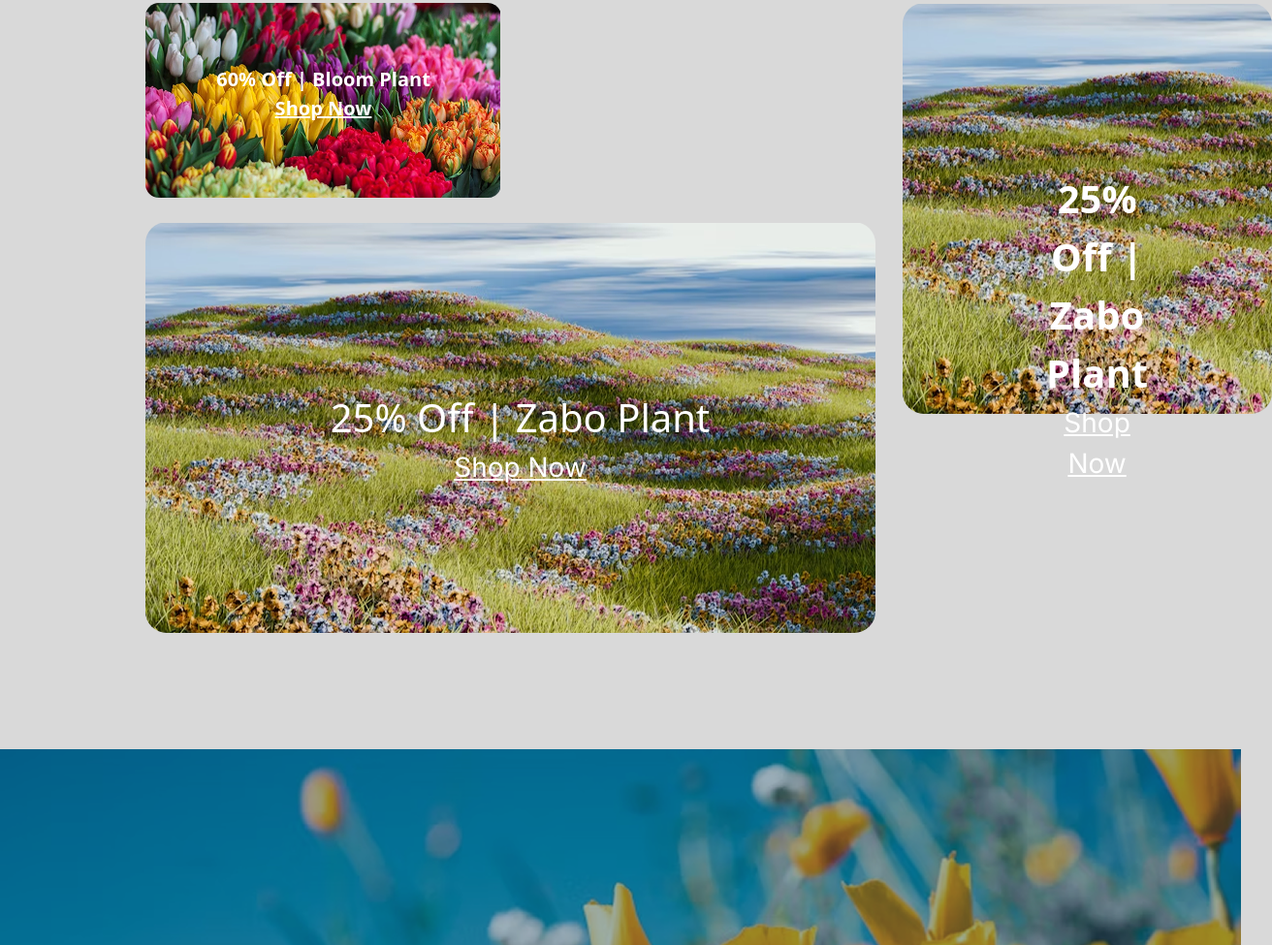
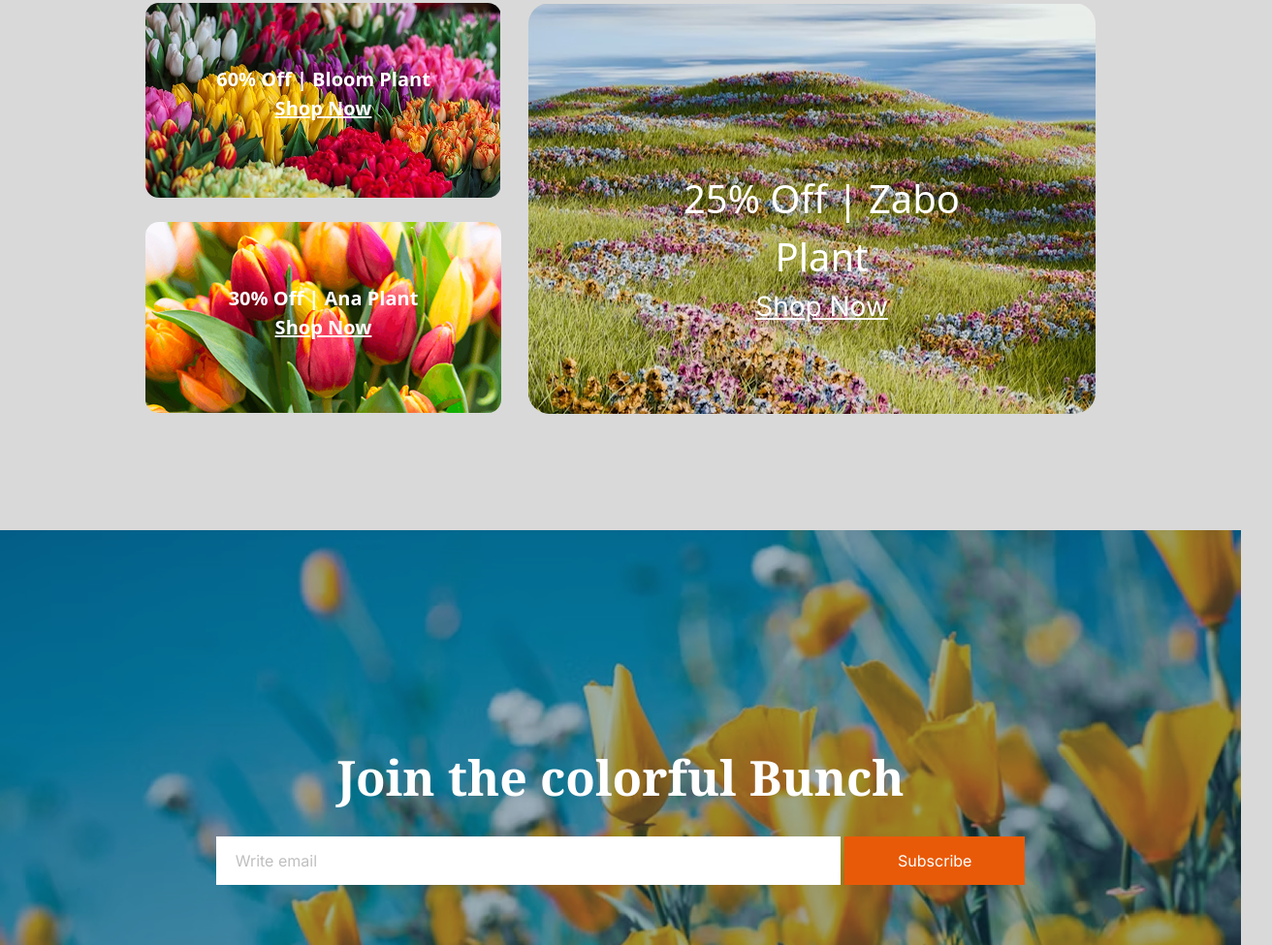
Before and after one commit to MoriumIslam/Assignment-02, a plain HTML site: page index.html in a window 1280 px wide. Shown: the part 3126-4101 px from the top of the page at 97% size, 1312 px wide, since content can reach past the window. Drawn offline with nearby package versions, Linux system fonts and the light colour scheme.

Commit message:
new correction

```diff
--- a/index.html
+++ b/index.html
@@ -16,6 +16,7 @@
 
 
 </head>
+
 <body>
   <header>
     <div class="header">
@@ -37,6 +38,8 @@
         </div>
       </div>
     </div>
+
+
     <div class="banner flex">
       <div class="banner-detail">
         <h1 class="banner-title font-bold text-[65px] noto-serif-normal">ALWAYS <span class="h3">FRESH <br>
@@ -136,8 +139,8 @@
     <section>
       <div class="latest-deal text-center">
         <h1 class="font-bold text-[50px] noto-serif-normal "><span class="h3">Latest</span> Deals</h1>
-          <p class="description">Indulge your senses with the beauty and fragrance of our fresh flower shop. From <br>classic
-            roses to exotic blooms, we
+        <p class="description">Indulge your senses with the beauty and fragrance of our fresh flower shop. From
+          <br>classic roses to exotic blooms, we
           offer a wide variety of fresh.</p>
       </div>
     </section>
@@ -147,15 +150,15 @@
           <h4 class="offer-title text-center">60% Off | Bloom Plant</h4>
           <h5 class="offer-detail underline text-center">Shop Now</h5>
         </div>
-        <div class="offer-div-2">
-          <h4 class="offer-title text-center">25% Off | Zabo Plant</h4>
-          <h5 class="offer-detail underline text-center inter-normal lg:font-semi-bold lg:text-[28px]">Shop Now</h5>
+        <div class="offer-div-3">
+          <h4 class="offer-title text-center">30% Off | Ana Plant</h4>
+          <h5 class="offer-detail underline text-center">Shop Now</h5>
         </div>
       </div>
 
       <div class="offer-div-2">
-          <h4 class="offer-title text-center text-[40px] font-bold">25% Off | Zabo Plant</h4>
-          <h5 class="offer-detail underline text-center inter-normal font-semi-bold text-[28px]">Shop Now</h5>
+        <h4 class="offer-title text-center">25% Off | Zabo Plant</h4>
+        <h5 class="offer-detail underline text-center inter-normal lg:font-semi-bold lg:text-[28px]">Shop Now</h5>
       </div>
 
 
@@ -197,4 +200,5 @@
     </div>
   </footer>
 </body>
+
 </html>
--- a/style.css
+++ b/style.css
@@ -128,7 +128,7 @@ body{
   align-items: center;
   justify-content: center;
   color:white;
-   font-size:40px;
+  font-size:40px;
   font-weight: 700px;
 }
 .offer-div-3{
@@ -296,10 +296,9 @@ body{
   text-align: center;
   align-items: center;
   justify-content: center;
-
 }
 .offer-div-2{
- width:367px;
+  width:367px;
   height:197px;
   border-radius: 14px;
   border-radius: 14px;
```
Lines whose indentation alone changed are shown as unchanged.
